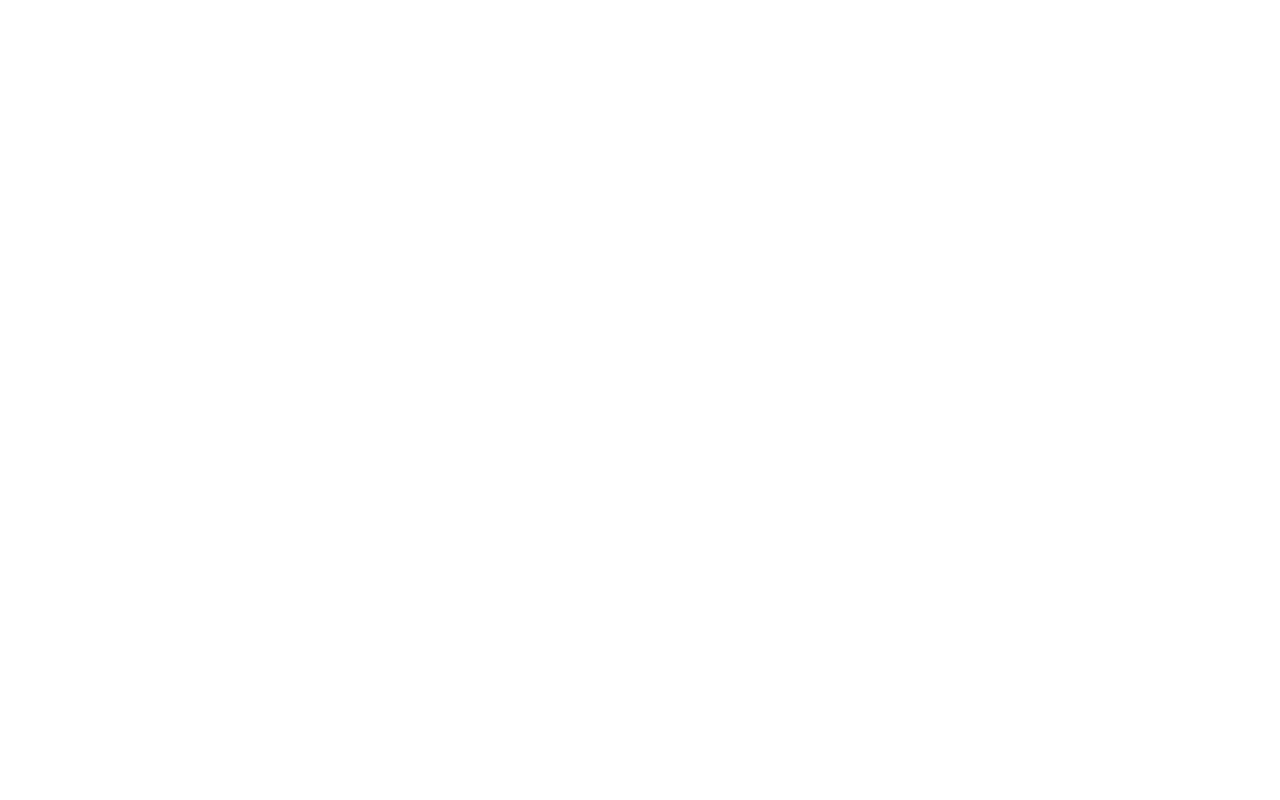
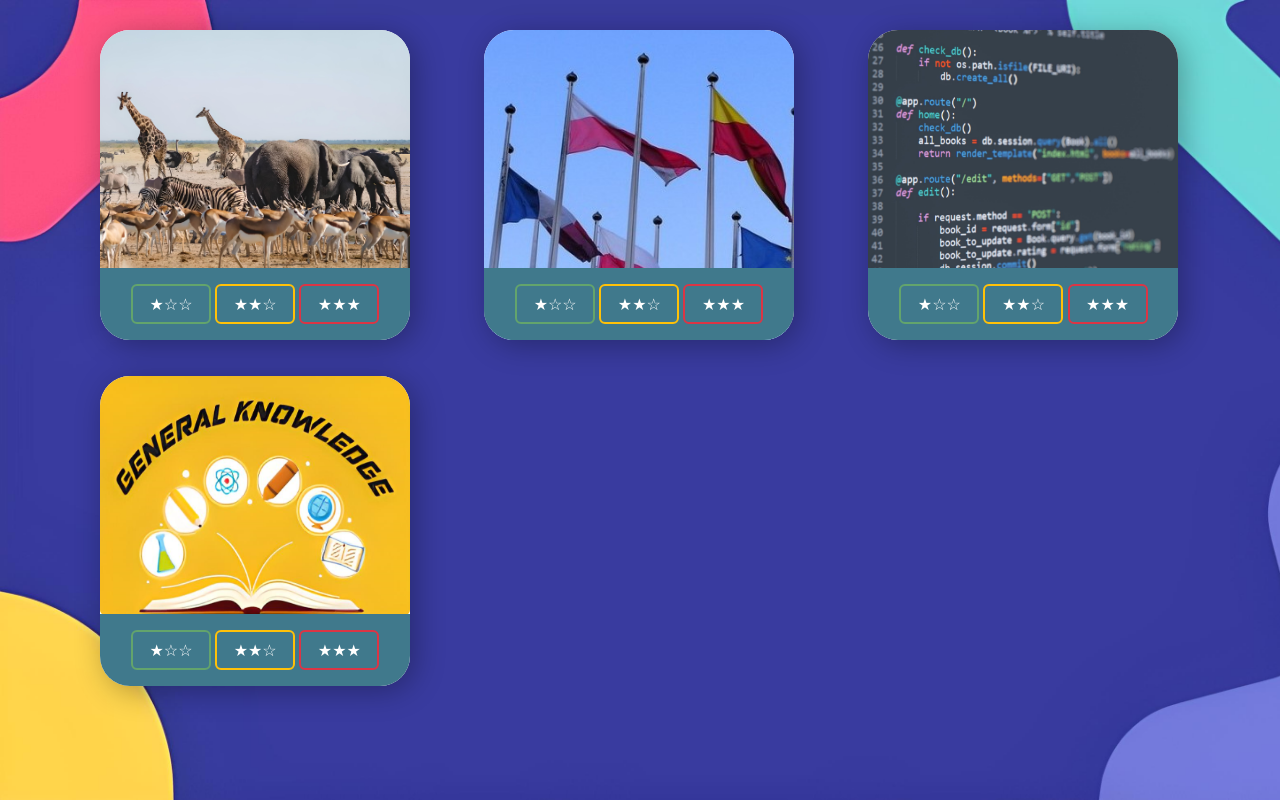
Before and after one commit to ElineBoffin/Trivia_App, a website: page html/index.html in a window 1280 px wide. Drawn offline with nearby package versions, Linux system fonts and the light colour scheme.

Commit message:
Added homepage, first easy category quiz animals, styling

```diff
--- /dev/null
+++ b/css/questions.css
@@ -0,0 +1,38 @@
+body {
+    font-family: Arial, sans-serif;
+    text-align: center;
+    background-color: #f4f4f4;
+  }
+
+  #question-container {
+    max-width: 600px;
+    margin: 50px auto;
+    padding: 20px;
+    background-color: #fff;
+    border-radius: 8px;
+    box-shadow: 0 0 10px rgba(0, 0, 0, 0.1);
+  }
+
+  #options-container {
+    display: flex;
+    flex-direction: column;
+    gap: 10px;
+    margin-top: 20px;
+  }
+
+  .option {
+    cursor: pointer;
+    padding: 10px;
+    border: 1px solid #ccc;
+    border-radius: 4px;
+    transition: background-color 0.3s ease;
+  }
+
+  /*.option:hover {
+    background-color: #e0e0e0;
+  }*/
+
+  #feedback {
+    margin-top: 20px;
+    font-weight: bold;
+  }
--- a/css/style.css
+++ b/css/style.css
@@ -0,0 +1,149 @@
+body {
+
+    font-family: 'Open Sans', sans-serif;
+    background-image: url('../images/bg.png');
+    background-repeat: no-repeat;
+    background-size: cover;
+    background-attachment: fixed;
+
+}
+
+.quizLogo {
+    display: block;
+    margin-left: auto;
+    margin-right: auto;
+    /*width: 50%;*/
+}
+
+.card__img {
+    width: 20px;
+    height: 20px;
+  }
+
+  #imgBasic {
+    height: 77%;
+  }
+
+  .card__overlay {
+    position: absolute;
+    bottom: 0;
+    left: 0;
+    right: 0;
+    z-index: 1;
+    background-color: #eee;
+    transform: translateY(100%);
+    transition: .2s ease-in-out;
+  }
+
+  .card__header {
+    position: relative;
+    display: flex;
+    padding: 1em;
+    transform: translateY(-100%);
+    transition: .2s ease-in-out;
+
+    background-color: #40798C;
+    /*background-color: #7278D7;*/
+  }
+
+  .card__thumb {
+    width: 75px;
+    height: 70px;
+  }
+
+  .card__title {
+    font-size: 16px;
+    margin-top: 10px;
+    color: black;
+    margin-left: 20px;
+  }
+
+  .card__tagline {
+    display: block;
+    margin: 1em 0;
+    font-family: "MockFlowFont";
+    font-size: .8em;
+    color: #D7BDCA;
+  }
+
+  .card__description {
+    padding: 0 2em 2em;
+    margin: 0;
+    /*color: black;*/
+    background-color: #eee;
+    font-family: "MockFlowFont";
+    /*display: -webkit-box;
+    -webkit-box-orient: vertical;
+    -webkit-line-clamp: 3;
+    overflow: hidden;*/
+  }
+
+  /*@media only screen and (min-width: 1440px ) {
+    .card {
+        height: 90%;
+        width: 90%;
+      }
+  }
+
+  @media only screen and (min-width: 1440px ) {
+    .card {
+        margin-right: 150px;
+      }
+  }*/
+
+.card {
+  display: inline-block;
+  width: 310px;
+  height: 310px;
+  border-radius: 30px;
+  border: none;
+  overflow: hidden;
+  box-shadow: 5px 5px 30px rgba(0, 0, 0, 0.3);
+  margin-top: 30px;
+  margin-right: 70px;
+  position: relative;
+  justify-content: center;
+}
+
+.cards {
+    margin-left: 100px;
+}
+
+.profile-img {
+  height: 55%;
+  display: block;
+  margin-left: auto;
+  margin-right: auto;
+  /*width: 50%*/
+}
+
+.btn {
+  width: 80px;
+  color: white;
+  /*border: 2px solid;*/
+}
+
+.btn:hover {
+  color: white;
+}
+
+.btnMode {
+  margin-left: 15px;
+}
+
+#btnEasy {
+  /*color: green;*/
+  border: 2px solid #63A46C;
+}
+
+#btnEasy:hover {
+  background-color: #63A46C;
+}
+
+#btnMedium {
+  border: 2px solid #FFC108;
+}
+
+#btnHard {
+  border: 2px solid #DC3545;
+}
--- a/html/index.html
+++ b/html/index.html
@@ -3,9 +3,77 @@
 <head>
     <meta charset="UTF-8">
     <meta name="viewport" content="width=device-width, initial-scale=1.0">
+    <link rel="stylesheet" href="../node_modules/bootstrap/dist/css/bootstrap.min.css">
+    <link rel="stylesheet" href="../css/style.css">
     <title>Home</title>
 </head>
 <body>
+    <div class="cards">
+        <div class="first card">
+            <img class="card-img" src="../images/animalGroup.png" alt="">
+            <div class="description-bk"></div>
+            <div class="card__overlay">
+              <div class="card__header">
+                <!--<img class="card__thumb" src="../images/Animals.png"/>-->
+                <div class="card__header-text">
+                  <!--<h3 class="card__title">Animals</h3>-->
+                  <div class="btnMode">
+                    <a href="../html/animals/Easy.html"><button id="btnEasy" class="btn btn-outline-success">★☆☆</button></a>
+                    <button id="btnMedium" class="btn btn-outline-warning">★★☆</button>
+                    <button id="btnHard" class="btn btn-outline-danger">★★★</button>
+                  </div>
+                </div>
+              </div>
+            </div>
+        </div>
 
+        <div class="first card">
+            <img id="imgVlag" class="card-img" src="../images/vlag.jpg" alt="">
+            <div class="description-bk"></div>
+            <div class="card__overlay">
+              <div class="card__header">
+                <div class="card__header-text">
+                  <div class="btnMode">
+                    <button id="btnEasy" class="btn btn-outline-success">★☆☆</button>
+                    <button id="btnMedium" class="btn btn-outline-warning">★★☆</button>
+                    <button id="btnHard" class="btn btn-outline-danger">★★★</button>
+                  </div>
+                </div>
+              </div>
+            </div>
+        </div>
+
+        <div class="first card">
+            <img class="card-img" src="../images/coding.jpg" alt="">
+            <div class="description-bk"></div>
+            <div class="card__overlay">
+              <div class="card__header">
+                <div class="card__header-text">
+                  <div class="btnMode">
+                    <button id="btnEasy" class="btn btn-outline-success">★☆☆</button>
+                    <button id="btnMedium" class="btn btn-outline-warning">★★☆</button>
+                    <button id="btnHard" class="btn btn-outline-danger">★★★</button>
+                  </div>
+                </div>
+              </div>
+            </div>
+        </div>
+
+        <div class="first card">
+            <img id="imgBasic" class="card-img" src="../images/basic.png" alt="">
+            <div class="description-bk"></div>
+            <div class="card__overlay">
+              <div class="card__header">
+                <div class="card__header-text">
+                  <div class="btnMode">
+                    <button id="btnEasy" class="btn btn-outline-success">★☆☆</button>
+                    <button id="btnMedium" class="btn btn-outline-warning">★★☆</button>
+                    <button id="btnHard" class="btn btn-outline-danger">★★★</button>
+                  </div>
+                </div>
+              </div>
+            </div>
+        </div>
+    </div>
 </body>
 </html>
```
Also changed, not shown: html/animals/Easy.html (added, +20 -0 lines), images/Animals.png (added), images/animalGroup.png (added), images/basic.png (added), images/bg.png (added), images/coding.jpg (added), images/quiz.png (added), images/vlag.jpg (added), 1 other file.
